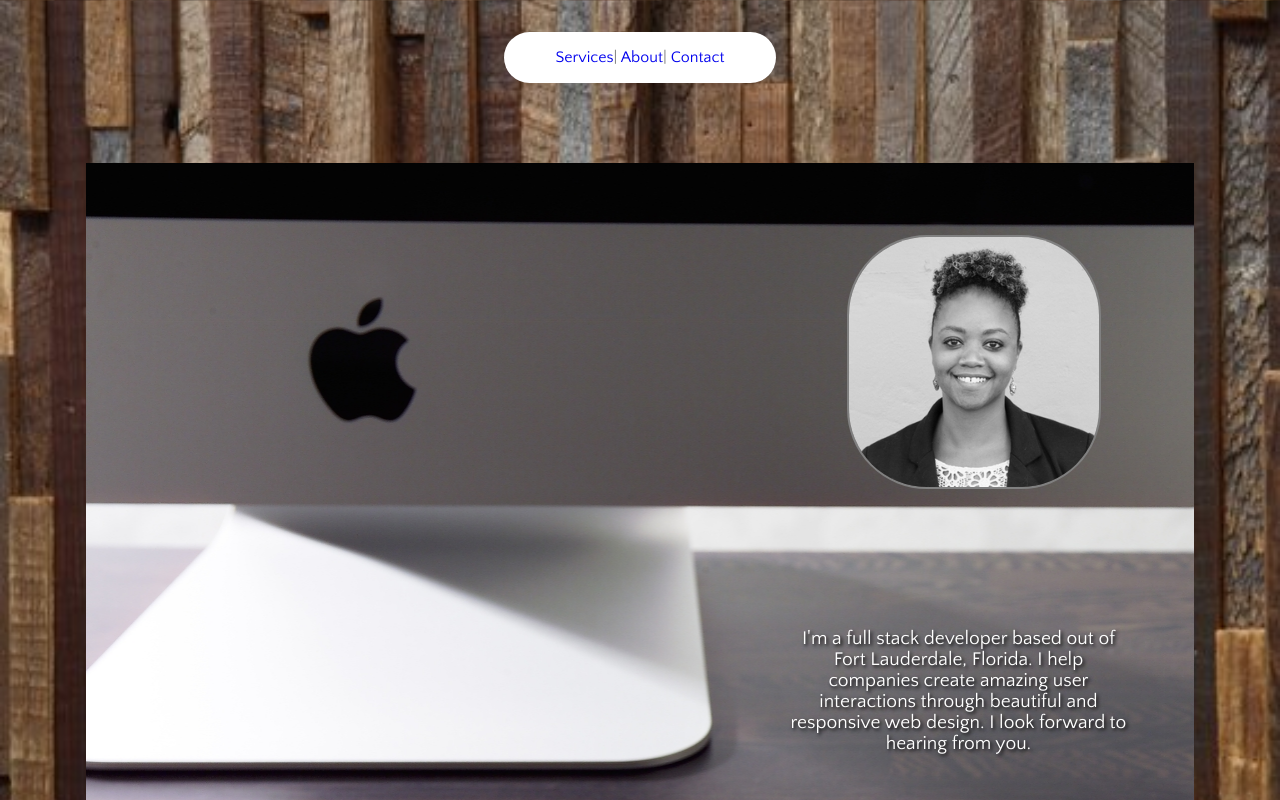
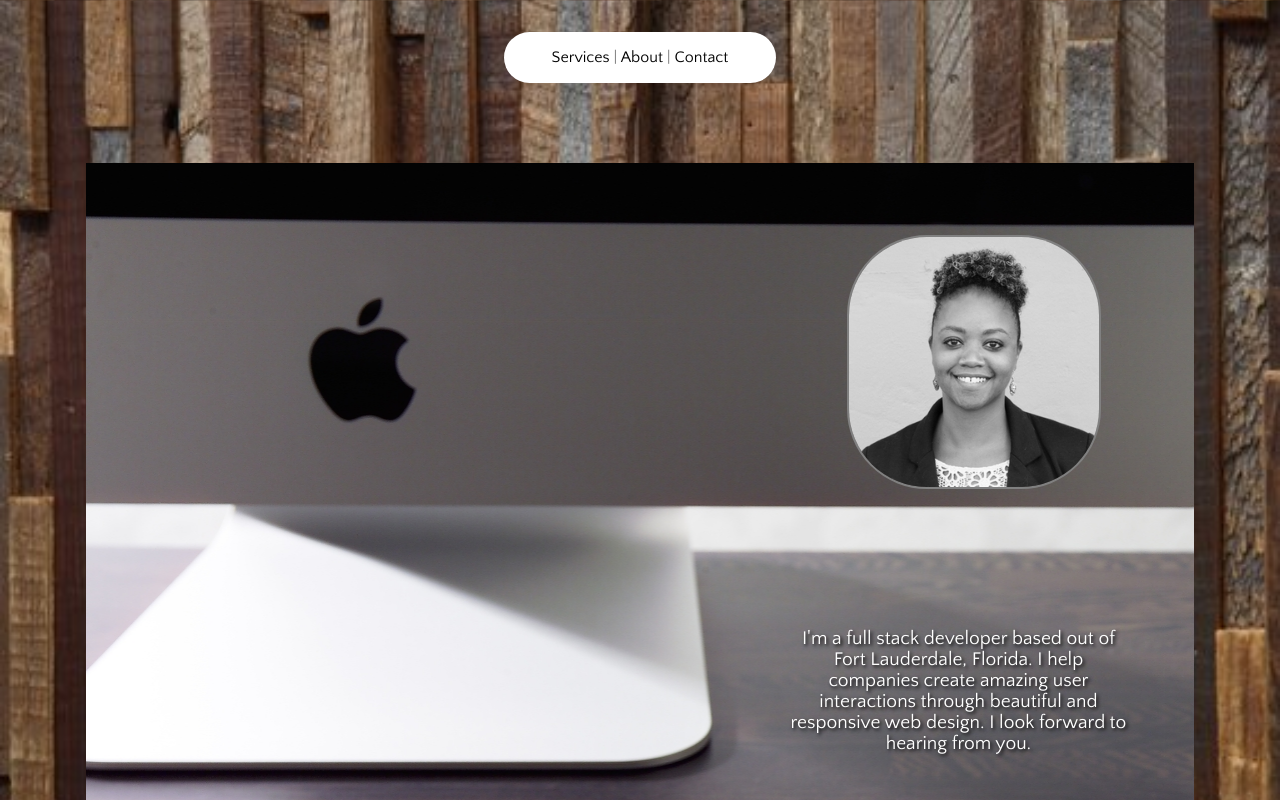
Before and after one commit to Mashon/Website, a plain HTML site: page public/index.html in a window 1280 px wide. Shown: the top 800 px of the page. Drawn offline with Linux system fonts and the light colour scheme.

Commit message:
fixed navbar links blue color

```diff
--- a/public/style.css
+++ b/public/style.css
@@ -12,6 +12,9 @@ a {
   text-decoration: none;
 }
 
+.navbar a:link {
+  color:black;
+}
 .navbar a:visited{
   text-decoration: none;
   color:black;
```
Also changed, not shown: public/index.html (+2 -2 lines).
